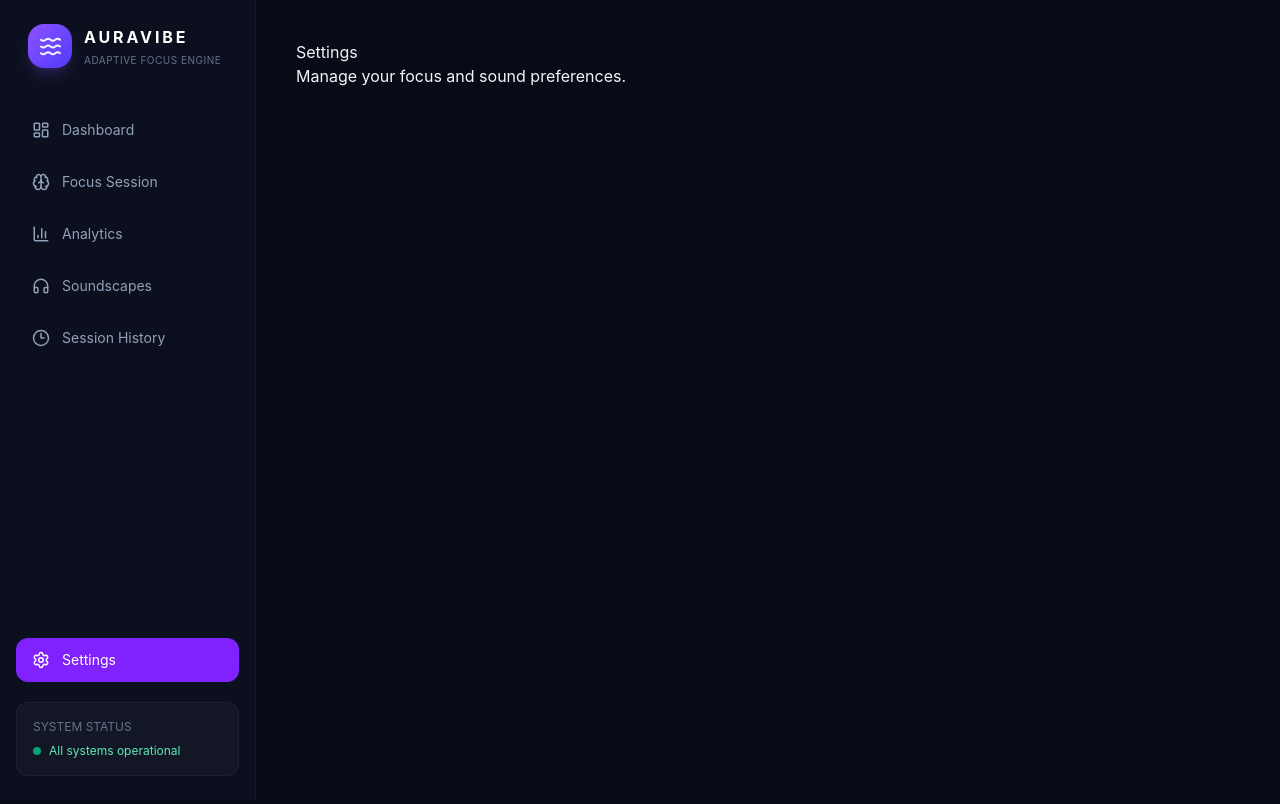
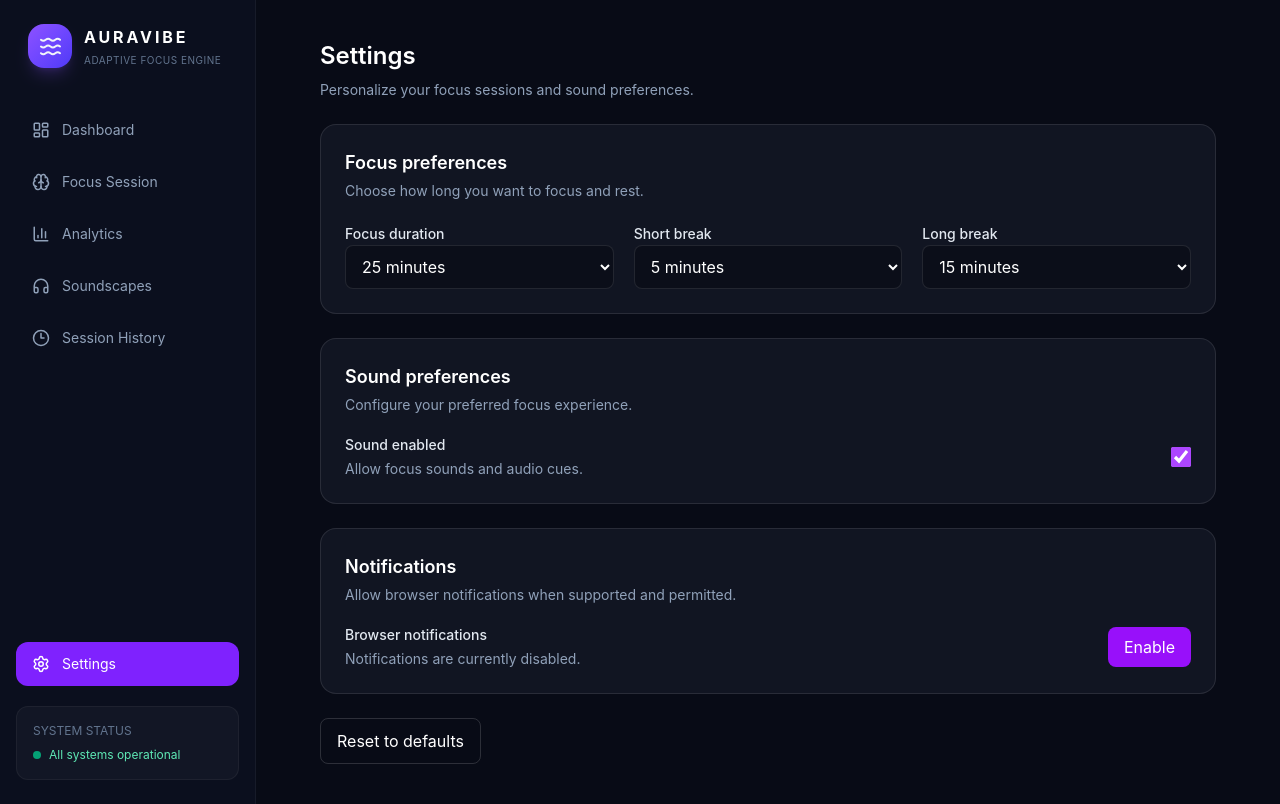
Before and after one commit to joyandrea00/AuraVibe, a React (Vite) app: page /AuraVibe/settings in a window 1280 px wide. Built offline with nearby package versions, Linux system fonts and the light colour scheme.

Commit message:
Update Settings.tsx

```diff
--- a/src/pages/Settings.tsx
+++ b/src/pages/Settings.tsx
@@ -1,8 +1,214 @@
+
+import { useEffect, useState } from "react";
+
+type Preferences = {
+  focusDuration: number;
+  shortBreak: number;
+  longBreak: number;
+  soundEnabled: boolean;
+  notificationsEnabled: boolean;
+};
+
+const defaults: Preferences = {
+  focusDuration: 25,
+  shortBreak: 5,
+  longBreak: 15,
+  soundEnabled: true,
+  notificationsEnabled: false,
+};
+
 function Settings() {
+  const [settings, setSettings] = useState<Preferences>(() => {
+    try {
+      const saved = localStorage.getItem("auravibe-settings");
+      return saved
+        ? { ...defaults, ...JSON.parse(saved) }
+        : defaults;
+    } catch {
+      return defaults;
+    }
+  });
+
+  const [savedMessage, setSavedMessage] = useState("");
+
+  useEffect(() => {
+    localStorage.setItem(
+      "auravibe-settings",
+      JSON.stringify(settings)
+    );
+    setSavedMessage("Preferences saved");
+    const timeout = window.setTimeout(
+      () => setSavedMessage(""),
+      2000
+    );
+    return () => window.clearTimeout(timeout);
+  }, [settings]);
+
+  function update<K extends keyof Preferences>(
+    key: K,
+    value: Preferences[K]
+  ) {
+    setSettings((previous) => ({
+      ...previous,
+      [key]: value,
+    }));
+  }
+
+  async function enableNotifications() {
+    if (!("Notification" in window)) {
+      alert("Notifications are not supported by this browser.");
+      return;
+    }
+
+    if (!settings.notificationsEnabled) {
+      const permission = await Notification.requestPermission();
+      update("notificationsEnabled", permission === "granted");
+    } else {
+      update("notificationsEnabled", false);
+    }
+  }
+
+  function resetSettings() {
+    setSettings(defaults);
+  }
+
+  const card =
+    "rounded-2xl border border-white/10 bg-[#111522] p-5 sm:p-6";
+  const label = "text-sm font-medium text-slate-200";
+  const selectClass =
+    "w-full rounded-lg border border-white/10 bg-[#0b0e19] px-3 py-2.5 text-white outline-none focus:border-purple-500";
+
   return (
-    <div>
-      <h1>Settings</h1>
-      <p>Manage your focus and sound preferences.</p>
+    <div className="mx-auto w-full max-w-4xl space-y-6 text-white">
+      <header>
+        <h1 className="text-2xl font-semibold">Settings</h1>
+        <p className="mt-2 text-sm text-slate-400">
+          Personalize your focus sessions and sound preferences.
+        </p>
+      </header>
+
+      <section className={card}>
+        <h2 className="text-lg font-semibold">Focus preferences</h2>
+        <p className="mt-1 text-sm text-slate-400">
+          Choose how long you want to focus and rest.
+        </p>
+
+        <div className="mt-5 grid gap-5 sm:grid-cols-3">
+          <label className="space-y-2">
+            <span className={label}>Focus duration</span>
+            <select
+              className={selectClass}
+              value={settings.focusDuration}
+              onChange={(e) =>
+                update("focusDuration", Number(e.target.value))
+              }
+            >
+              {[15, 20, 25, 30, 45, 50, 60].map((minutes) => (
+                <option key={minutes} value={minutes}>
+                  {minutes} minutes
+                </option>
+              ))}
+            </select>
+          </label>
+
+          <label className="space-y-2">
+            <span className={label}>Short break</span>
+            <select
+              className={selectClass}
+              value={settings.shortBreak}
+              onChange={(e) =>
+                update("shortBreak", Number(e.target.value))
+              }
+            >
+              {[5, 10, 15].map((minutes) => (
+                <option key={minutes} value={minutes}>
+                  {minutes} minutes
+                </option>
+              ))}
+            </select>
+          </label>
+
+          <label className="space-y-2">
+            <span className={label}>Long break</span>
+            <select
+              className={selectClass}
+              value={settings.longBreak}
+              onChange={(e) =>
+                update("longBreak", Number(e.target.value))
+              }
+            >
+              {[15, 20, 25, 30].map((minutes) => (
+                <option key={minutes} value={minutes}>
+                  {minutes} minutes
+                </option>
+              ))}
+            </select>
+          </label>
+        </div>
+      </section>
+
+      <section className={card}>
+        <h2 className="text-lg font-semibold">Sound preferences</h2>
+        <p className="mt-1 text-sm text-slate-400">
+          Configure your preferred focus experience.
+        </p>
+
+        <div className="mt-5 flex items-center justify-between gap-4">
+          <div>
+            <p className={label}>Sound enabled</p>
+            <p className="mt-1 text-sm text-slate-400">
+              Allow focus sounds and audio cues.
+            </p>
+          </div>
+          <input
+            aria-label="Sound enabled"
+            type="checkbox"
+            className="h-5 w-5 accent-purple-500"
+            checked={settings.soundEnabled}
+            onChange={(e) =>
+              update("soundEnabled", e.target.checked)
+            }
+          />
+        </div>
+      </section>
+
+      <section className={card}>
+        <h2 className="text-lg font-semibold">Notifications</h2>
+        <p className="mt-1 text-sm text-slate-400">
+          Allow browser notifications when supported and permitted.
+        </p>
+
+        <div className="mt-5 flex items-center justify-between gap-4">
+          <div>
+            <p className={label}>Browser notifications</p>
+            <p className="mt-1 text-sm text-slate-400">
+              {settings.notificationsEnabled
+                ? "Notifications are enabled."
+                : "Notifications are currently disabled."}
+            </p>
+          </div>
+          <button
+            type="button"
+            onClick={enableNotifications}
+            className="rounded-lg bg-purple-600 px-4 py-2 text-sm font-medium hover:bg-purple-500"
+          >
+            {settings.notificationsEnabled ? "Disable" : "Enable"}
+          </button>
+        </div>
+      </section>
+
+      <div className="flex flex-wrap items-center gap-4">
+        <button
+          type="button"
+          onClick={resetSettings}
+          className="rounded-lg border border-white/15 px-4 py-2.5 text-sm hover:bg-white/5"
+        >
+          Reset to defaults
+        </button>
+        <p role="status" className="text-sm text-emerald-400">
+          {savedMessage}
+        </p>
+      </div>
     </div>
   );
 }
```
